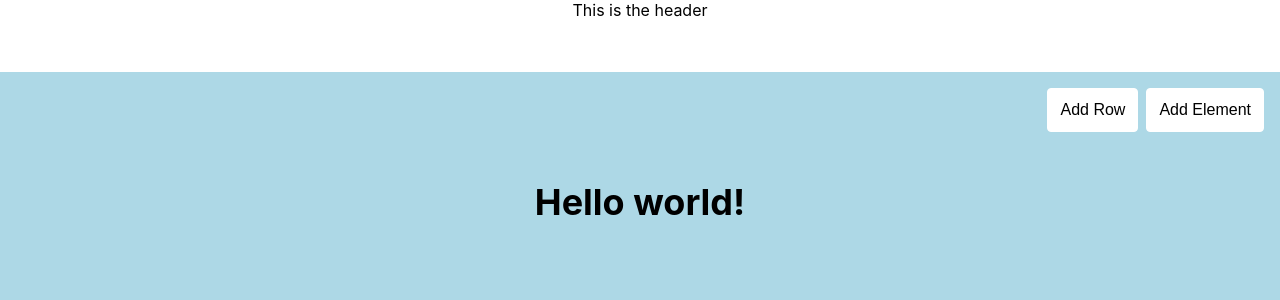
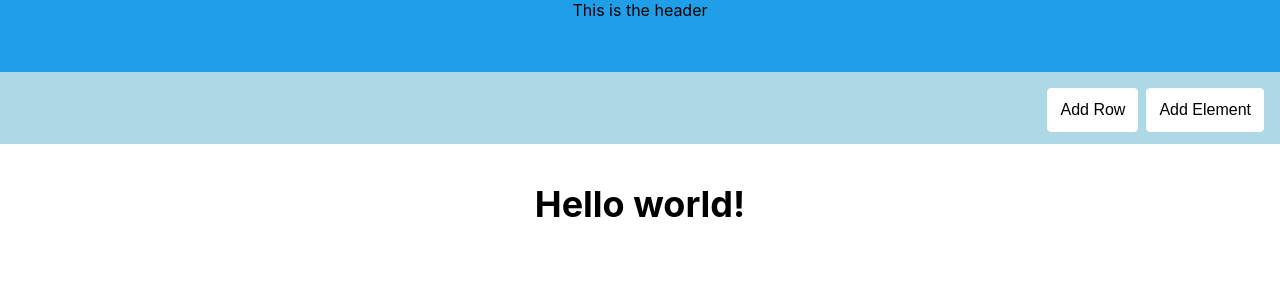
Before and after one commit to Ashu0039/custom-page-creator, a React (Create React App) app: page / in a window 1280 px wide. Shown: the top 300 px of the page. Built offline with nearby package versions, Linux system fonts and the light colour scheme.

Commit message:
Adjusting border colors of row and column

```diff
--- a/src/App.css
+++ b/src/App.css
@@ -6,11 +6,11 @@
 
 .App .header {
   height: 72px;
-  background: white;
+  background: rgb(32, 158, 231);
 }
 
 .App .editor {
   height: calc(100% - 72px);
   width: 100%;
-  background: lightblue;
+  background: white;
 }
--- a/src/components/Rows.css
+++ b/src/components/Rows.css
@@ -7,12 +7,18 @@
   padding: 12px;
   justify-content: space-around;
   align-items: center;
+  border: 1px solid transparent;
 }
 
 .row:hover {
-  border: 1px solid lightcoral;
+  border: 1px solid lightgreen;
 }
 
 .row .column {
   flex: 1;
+  border: 1px solid transparent;
 }
+
+.row .column:hover {
+  border: 1px solid lightcoral;
+}
```
